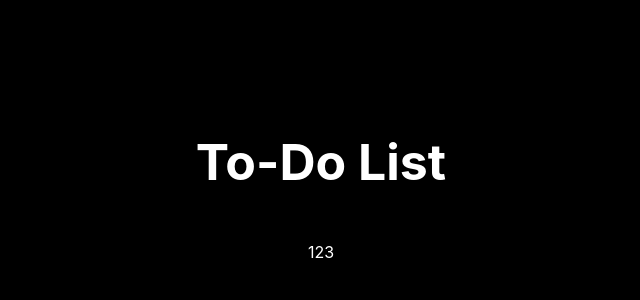
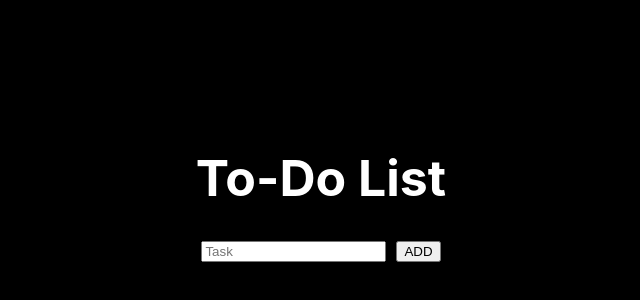
Before and after one commit to Pavel-174/to-do-list, a React (Create React App) app: page / in a window 1280 px wide. Shown: the part 212-512 px from the top of the page, without its empty margins (319-959 px from the left). Built offline with nearby package versions, Linux system fonts and the light colour scheme.

Commit message:
to-do-list

```diff
--- a/src/components/Panel/Panel.css
+++ b/src/components/Panel/Panel.css
@@ -1,3 +1,9 @@
 .panel {
-    color: white;
+    display: flex;
+    flex-direction: row;
+    gap: 10px;
 }
+
+.panel__input {
+
+}
--- a/src/components/Panel/Panel.tsx
+++ b/src/components/Panel/Panel.tsx
@@ -1,10 +1,23 @@
-import React from 'react';
+import React, { useState } from 'react';
 import './Panel.css'
 
 function Panel() {
+  const [inputValue, setInputValue] = useState('');
+
+  function onChange (e: React.ChangeEvent<HTMLInputElement>) {
+    const value = e.target.value
+    setInputValue(value);
+  }
+
+  function onClick () {
+    console.log('@', inputValue)
+    setInputValue('');
+  }
+
   return (
     <div className='panel'>
-      <p>123</p>
+      <input placeholder="Task" className='panel__input' value={inputValue} onChange={onChange}></input>
+      <button className='panel__button' onClick={onClick}>ADD</button>
     </div>
   );
 }
```
Also changed, not shown: src/components/ToDoList/ToDoList.tsx (added, +10 -0 lines), src/components/ToDoList/ToDoList.css (added).
